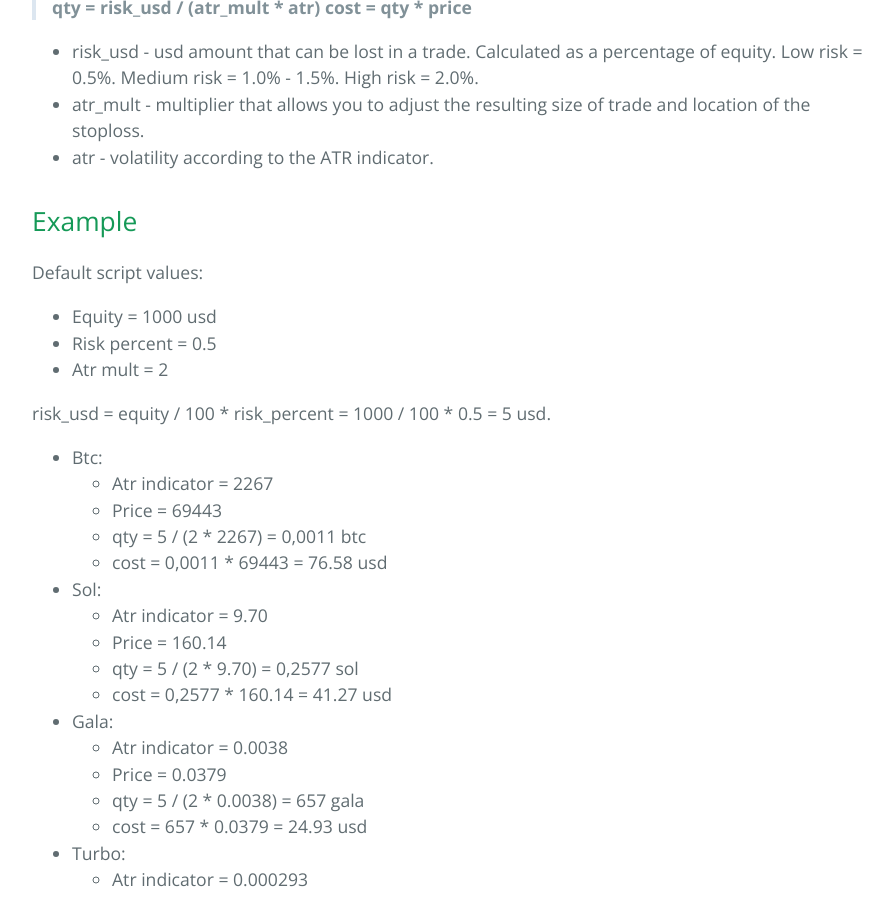
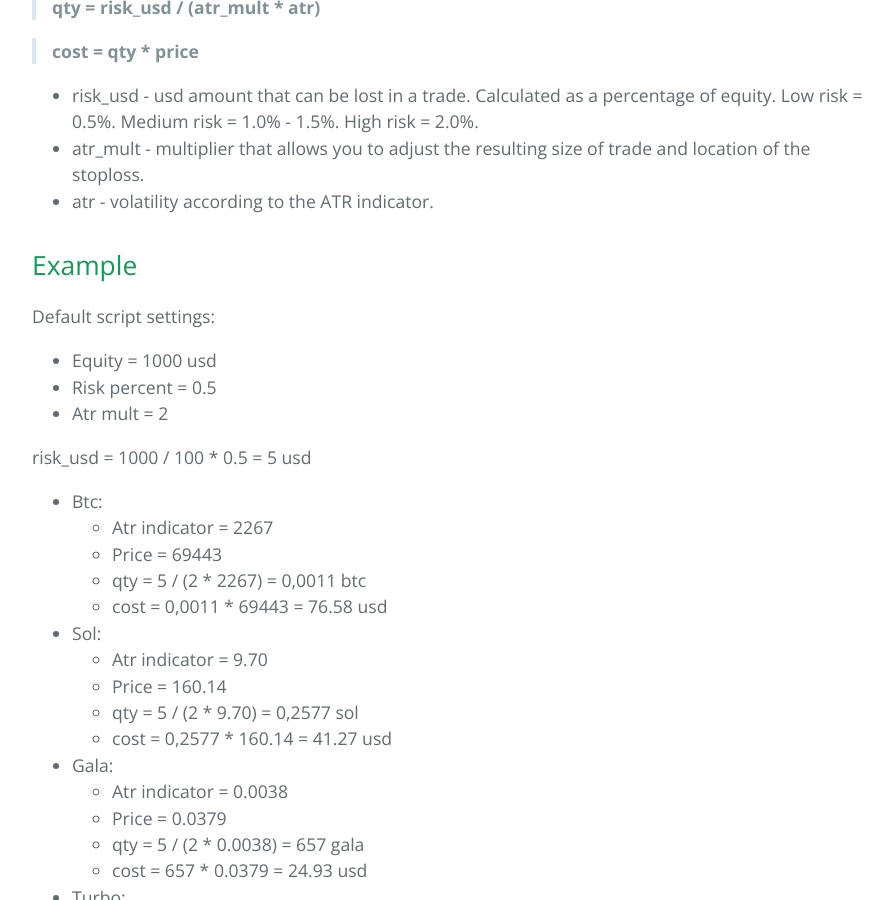
Before and after one commit to sergeyen7/sergeyen7.github.io, a Jekyll site: the page built from index.md, in a window 1280 px wide and 900 px high, scrolled down 12582 px. Shown: the whole window, without its empty margins (192-1085 px from the left). Built offline with Jekyll 4.4.1, drawn with Linux system fonts in a browser that asks for light colours; nearby versions of some CDN libraries.

Commit message:
Update index.md

```diff
--- a/index.md
+++ b/index.md
@@ -344,6 +344,7 @@ You need to find your settings depending on your risk tolerance:
 Formula for calculating trade size:
 
 > **qty = risk_usd / (atr_mult * atr)**
+
 > **cost = qty * price**
 
 * risk_usd - usd amount that can be lost in a trade. Calculated as a percentage of equity. Low risk = 0.5%. Medium risk = 1.0% - 1.5%. High risk = 2.0%.
@@ -352,13 +353,13 @@ Formula for calculating trade size:
 
 ## Example
 
-Default script values:
+Default script settings:
 
 * Equity = 1000 usd
 * Risk percent = 0.5
 * Atr mult = 2
 
-risk_usd = equity / 100 * risk_percent = 1000 / 100 * 0.5 = 5 usd.
+risk_usd = 1000 / 100 * 0.5 = 5 usd
 
 * Btc:
   * Atr indicator = 2267
@@ -384,8 +385,6 @@ risk_usd = equity / 100 * risk_percent = 1000 / 100 * 0.5 = 5 usd.
   * qty = 5 / (2 * 0.000293) = 8532 turbo
   * cost = 8532 * 0.002444 = 20.85 usd
 
-* * *
-
 Different volatility results in different usd cost. **But all these trades have the same risk - 5 usd.**
 
 ## Total Risk
```
